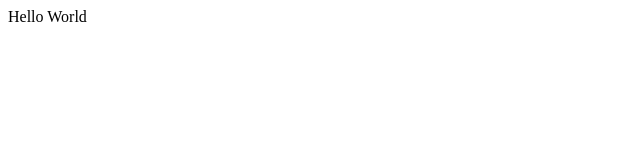
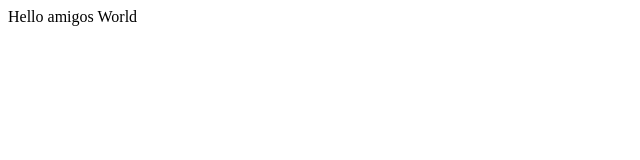
Before and after one commit to Rommel-Masabanda/analyze-and-generate-images-with-Azure-AI, a React (Create React App) app: page / in a window 1280 px wide. Shown: the top 160 px of the page, without its empty margins (0-640 px from the left). Built offline with nearby package versions, Linux system fonts and the light colour scheme; the HTML template or start-up script is replaced by a standard one.

Commit message:
Return projec run I hope

```diff
--- a/src/App.js
+++ b/src/App.js
@@ -2,7 +2,8 @@ import React from 'react';
 
 function App() {
   const value = 'World';
-  return <div>Hello {value}</div>;
+  return <div>Hello amigos {value}</div>;
+
 }
 
 export default App;
```
